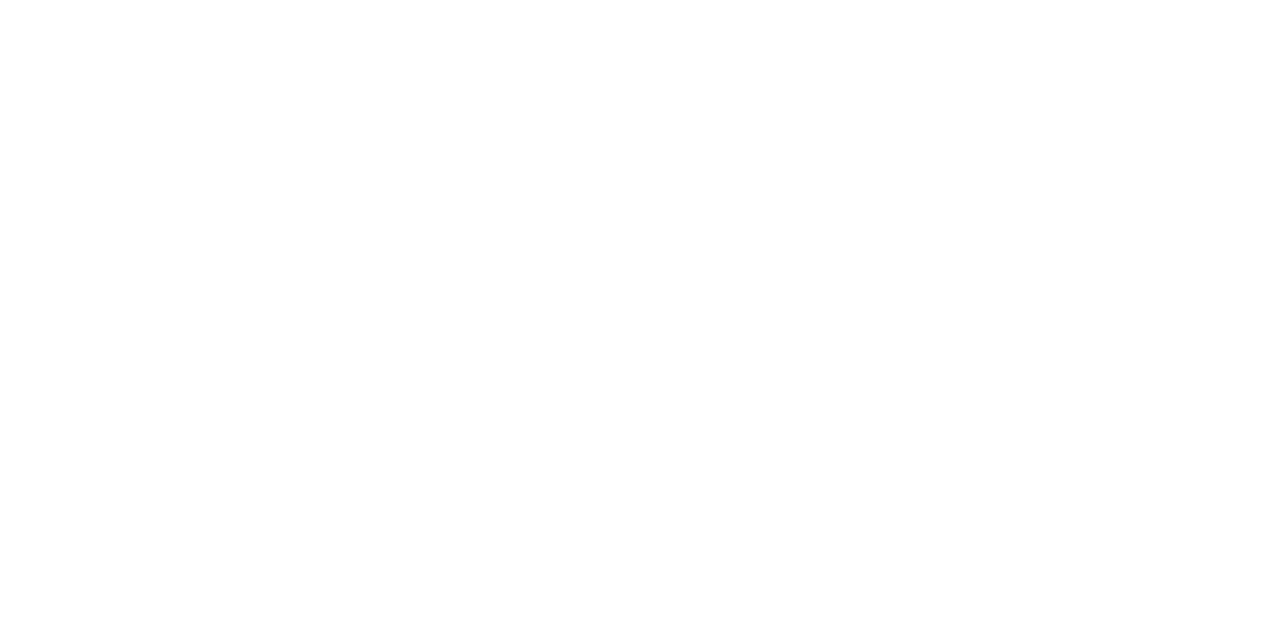
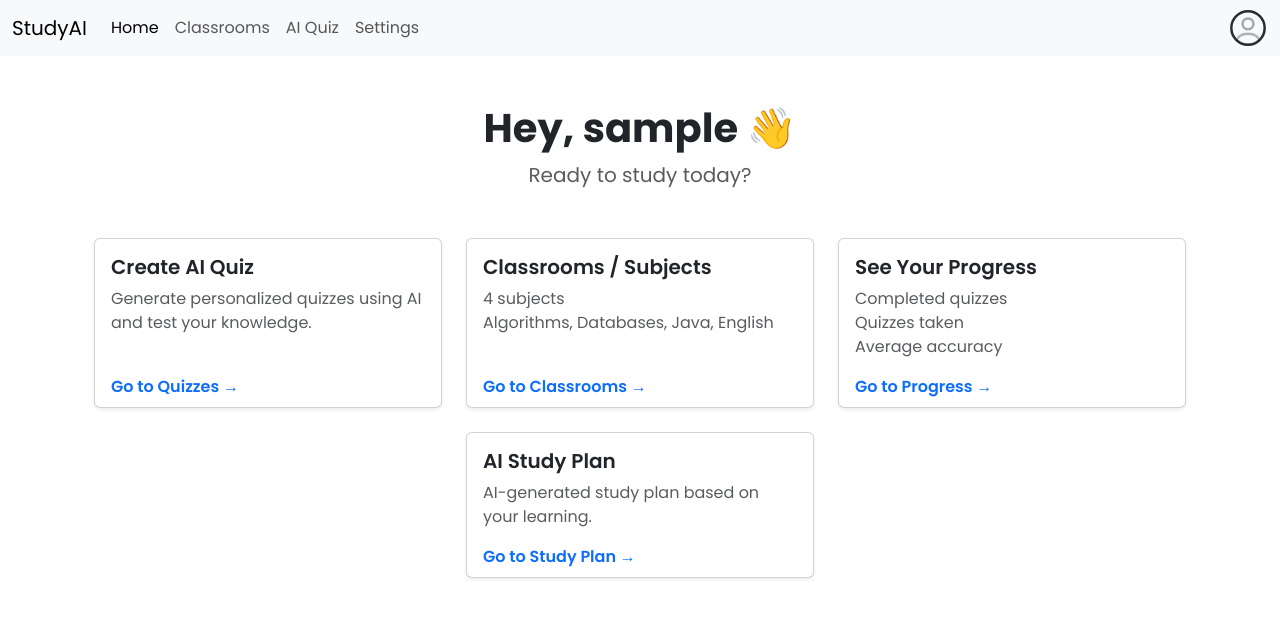
Before and after one commit to pemvdev/StudyAI-Frontend, an Angular app: page /home in a window 1280 px wide. Before the commit this address led to /. Shown: the top 618 px of the page. Built offline with nearby package versions, Linux system fonts and the light colour scheme; sample sign-in values are in the browser's storage.

Commit message:
Arrumando navbar e criando componente de classrooms

```diff
--- a/src/app/app.routes.ts
+++ b/src/app/app.routes.ts
@@ -1,8 +1,18 @@
 import { Routes } from '@angular/router';
 import { LoginComponent } from './pages/login/login.component';
 import { SignupComponent } from './pages/signup/signup';
+import { HomeComponent } from './pages/home/home.component';
+import { authGuard } from './guards/auth.guard';
+import { ClassroomComponent } from './components/classroom/classroom.component';
 
 export const routes: Routes = [
+    {
+        path: '',
+        pathMatch: 'full',
+        redirectTo: 'login'
+        //Criar authRedirectGuard dps
+    },
+
     {
         path: "login",
         component: LoginComponent
@@ -11,4 +21,36 @@ export const routes: Routes = [
         path: "signup",
         component: SignupComponent
     }
+    ,
+
+    {
+        path: "home",
+        component: HomeComponent,
+        canActivate: [authGuard]
+    },
+    {
+        path: "classrooms",
+        component: ClassroomComponent,
+        canActivate: [authGuard]
+    },
+
+    // {
+    //     path: "quizz",
+    //     //component:,
+    //     canActivate: [authGuard]
+    // },
+
+
+
+    //  {
+    //     path: "classrooms",
+    //     component:
+    //     canActivate: [authGuard]
+    // },
+
+    //  {
+    //     path: "study",
+    //     component:
+    //     canActivate: [authGuard]
+    // }
 ];
--- /dev/null
+++ b/src/app/components/classroom/classroom.component.html
@@ -0,0 +1 @@
+<app-navbar></app-navbar>
--- a/src/app/components/navbar/navbar.component.html
+++ b/src/app/components/navbar/navbar.component.html
@@ -1,17 +1,27 @@
 <nav class="navbar navbar-expand-lg bg-body-tertiary">
   <div class="container-fluid">
-    <a class="navbar-brand" href="#">StudyAI</a>
+    <a class="navbar-brand" routerLink="/home">StudyAI</a>
     <button class="navbar-toggler" type="button" data-bs-toggle="collapse" data-bs-target="#navbarNav"
       aria-controls="navbarNav" aria-expanded="false" aria-label="Toggle navigation">
       <span class="navbar-toggler-icon"></span>
     </button>
+
     <div class="collapse navbar-collapse" id="navbarNav">
       <ul class="navbar-nav">
         <li class="nav-item">
-          <a class="nav-link active" aria-current="page" routerLink="/home">Home</a>
+          <a class="nav-link"
+           routerLink="/home"
+           routerLinkActive="active"
+           [routerLinkActiveOptions]="{ exact: true}"
+           >Home</a>
         </li>
+
         <li class="nav-item">
-          <a class="nav-link" href="#">Classrooms</a>
+          <a class="nav-link"
+          routerLink="/classrooms"
+          routerLinkActive="active"
+          [routerLinkActiveOptions]="{ exact: true}"
+          >Classrooms</a>
         </li>
         <li class="nav-item">
           <a class="nav-link" href="#">AI Quiz</a>
--- a/src/app/components/navbar/navbar.component.ts
+++ b/src/app/components/navbar/navbar.component.ts
@@ -1,10 +1,11 @@
 import { Component } from '@angular/core';
 import { UserProfileComponent } from "../user-profile/user-profile.component";
+import { RouterModule } from "@angular/router";
 
 @Component({
   selector: 'app-navbar',
   standalone: true,
-  imports: [UserProfileComponent],
+  imports: [UserProfileComponent, RouterModule],
   templateUrl: './navbar.component.html',
   styleUrl: './navbar.component.css'
 })
--- a/src/app/components/primary-input/primary-input.component.html
+++ b/src/app/components/primary-input/primary-input.component.html
@@ -8,12 +8,16 @@
     </span>
 
     <input
-      class="form-control bg-dark-subtle border-0"
-      style="border-radius: 0 8px 8px 0; padding: 12px 20px;"
-      [type]="type"
-      [placeholder]="placeholder"
-      [value]="value"
-      (input)="onInput($event)">
+  class="form-control bg-dark-subtle border-0"
+  style="border-radius: 0 8px 8px 0; padding: 12px 20px;"
+  [type]="type"
+  [name]="inputName"
+  [placeholder]="placeholder"
+  [value]="value"
+  [disabled]="disabled"
+  (input)="onInput($event)"
+  (blur)="onTouched()">
+
 
   </div>
 </div>
--- a/src/app/components/primary-input/primary-input.component.ts
+++ b/src/app/components/primary-input/primary-input.component.ts
@@ -26,6 +26,7 @@ export class PrimaryInputComponent implements ControlValueAccessor {
   value: string = ''
   onChange: any = () => {}
   onTouched: any = () => {}
+  disabled = false;
 
   onInput(event: Event){
     const value = (event.target as HTMLInputElement).value
@@ -44,6 +45,8 @@ export class PrimaryInputComponent implements ControlValueAccessor {
     this.onTouched = fn
   }
 
-  setDisabledState(isDisabled: boolean): void{}
+  setDisabledState(isDisabled: boolean): void{
+    this.disabled = isDisabled;
+  }
 
 }
--- a/src/app/pages/home/home.component.html
+++ b/src/app/pages/home/home.component.html
@@ -28,6 +28,20 @@
     </div>
 
     <div class="col-12 col-md-6 col-lg-4">
+      <app-card [clickable]="true"
+                route="classrooms">
+        <h5 class="card-title fw-semibold">Classrooms / Subjects</h5>
+        <p class="card-text text-muted">
+          4 subjects<br>
+          Algorithms, Databases, Java, English
+        </p>
+        <div card-footer class="text-primary fw-semibold">
+          Go to Classrooms →
+        </div>
+      </app-card>
+    </div>
+
+    <div class="col-12 col-md-6 col-lg-4">
       <app-card [clickable]="true" route="progress">
         <h5 class="card-title fw-semibold">See Your Progress</h5>
         <p class="card-text text-muted">
@@ -37,19 +51,6 @@
         </p>
         <div card-footer class="text-primary fw-semibold">
           Go to Progress →
-        </div>
-      </app-card>
-    </div>
-
-    <div class="col-12 col-md-6 col-lg-4">
-      <app-card [clickable]="true">
-        <h5 class="card-title fw-semibold">Classrooms / Subjects</h5>
-        <p class="card-text text-muted">
-          4 subjects<br>
-          Algorithms, Databases, Java, English
-        </p>
-        <div card-footer class="text-primary fw-semibold">
-          Go to Classrooms →
         </div>
       </app-card>
     </div>
--- a/src/app/pages/login/login.component.ts
+++ b/src/app/pages/login/login.component.ts
@@ -14,20 +14,18 @@ import { ToastrService } from 'ngx-toastr';
     ReactiveFormsModule,
     PrimaryInputComponent
   ],
-  // Note: You usually don't need to provide Router here; it's provided globally.
-  // Only provide LoginService if you want a fresh instance for this component.
+
   providers: [LoginService],
   templateUrl: './login.component.html',
   styleUrl: './login.component.css'
 })
 export class LoginComponent {
-  // Use the 'new' keyword here or in ngOnInit
+
   loginForm: FormGroup = new FormGroup({
     email: new FormControl('', [Validators.required, Validators.email]),
     password: new FormControl('', [Validators.required, Validators.minLength(6)])
   });
 
-  // Constructor must use parentheses () and then curly braces {}
   constructor(
     private router: Router,
     private loginService: LoginService,
@@ -38,7 +36,7 @@ export class LoginComponent {
     this.loginService.login(this.loginForm.value.email, this.loginForm.value.password).subscribe({
       next: () => {
         this.toastrService.success("You're now logged in!"),
-        this.navigate(); // Navigate on success
+        this.router.navigate(["home"]);
       },
       error: (err) => this.toastrService.error("Try again later...")
     });
--- a/src/app/pages/signup/signup.ts
+++ b/src/app/pages/signup/signup.ts
@@ -37,7 +37,6 @@ export class SignupComponent {
 
   });
 
-  // Constructor must use parentheses () and then curly braces {}
   constructor(
     private router: Router,
     private loginService: LoginService,
@@ -45,10 +44,10 @@ export class SignupComponent {
   ) {}
 
   submit() {
-    this.loginService.signup(this.signupForm.value.email, this.signupForm.value.email, this.signupForm.value.password).subscribe({
+    this.loginService.signup(this.signupForm.value.name, this.signupForm.value.email, this.signupForm.value.password).subscribe({
       next: () => {
         this.toastrService.success("You're now logged in!"),
-        this.navigate();
+        this.router.navigate(["home"]);
       },
       error: (err) => this.toastrService.error("Try again later...")
     });
--- a/src/app/services/login.service.ts
+++ b/src/app/services/login.service.ts
@@ -7,6 +7,7 @@ import { provideHttpClient, withFetch } from '@angular/common/http';
 interface LoginResponse {
   token: string;
   name: string;
+  email: string;
 }
 
 @Injectable({
@@ -31,7 +32,16 @@ export class LoginService {
       tap((value) => {
         sessionStorage.setItem("auth-token", value.token);
         sessionStorage.setItem("username", value.name);
+        sessionStorage.setItem("email", value.email);
       })
     );
   }
+
+  getUserName(): string | null {
+  return sessionStorage.getItem("username");
 }
+
+isLoggedIn(): boolean {
+  return !!sessionStorage.getItem("auth-token");
+}
+}
```
Also changed, not shown: src/app/components/classroom/classroom.component.ts (added, +13 -0 lines), src/app/components/classroom/classroom.component.css (added), 1 other file (tests, documents, lock files or other folders).
